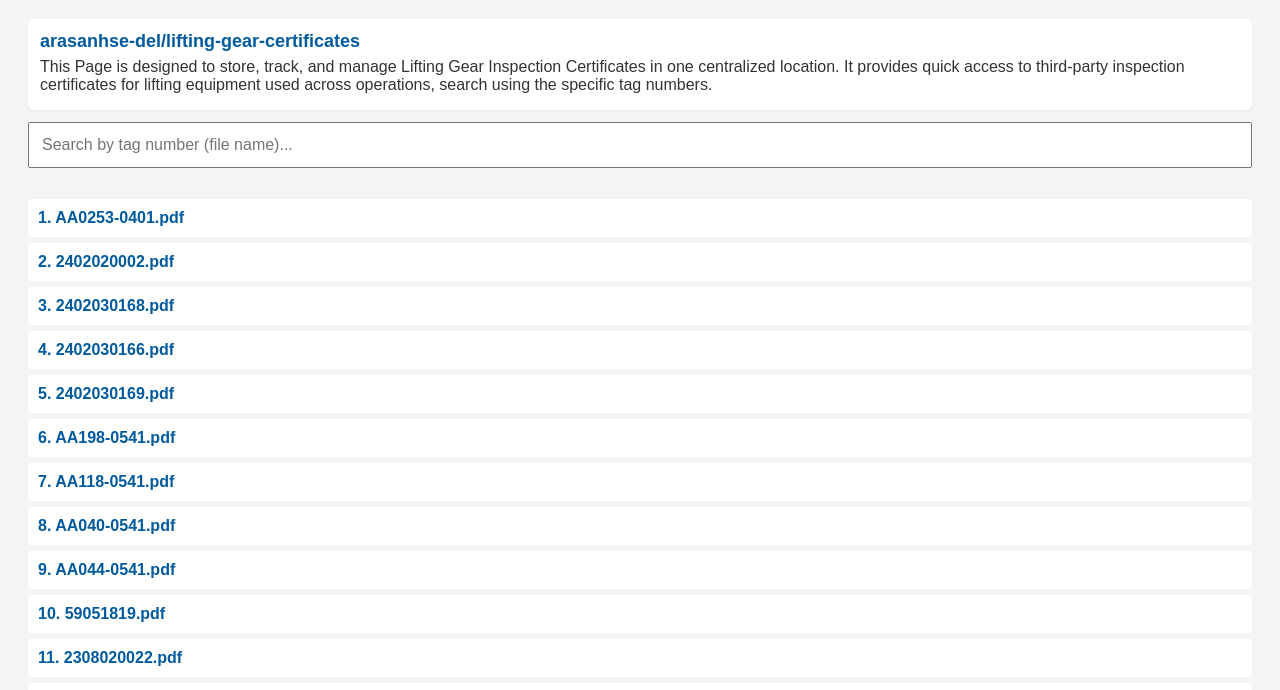
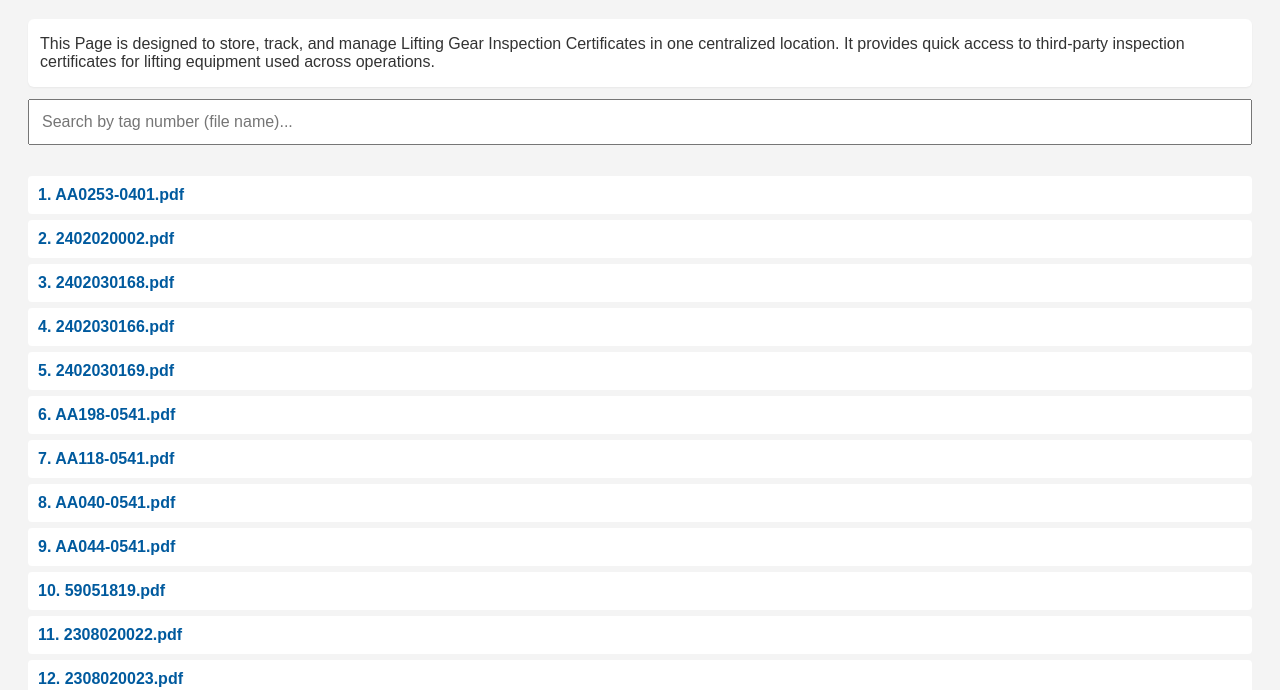
Before and after one commit to arasanhse-del/lifting-gear-certificates, a plain HTML site: page index.html in a window 1280 px wide. Shown: the part 89-779 px from the top of the page. Drawn offline with Linux system fonts and the light colour scheme.

Commit message:
Remove GitHub repository link, keep only descriptive notes

```diff
--- a/index.html
+++ b/index.html
@@ -67,10 +67,9 @@ a {
 
 <h1>Lifting Gear Certificate Search</h1>
 
-<!-- Repository info added above the search box -->
+<!-- Notes section -->
 <div id="repoInfo">
-  <h2><a href="https://github.com/arasanhse-del/lifting-gear-certificates" target="_blank">arasanhse-del/lifting-gear-certificates</a></h2>
-  <p>This Page is designed to store, track, and manage Lifting Gear Inspection Certificates in one centralized location. It provides quick access to third‑party inspection certificates for lifting equipment used across operations, search using the specific tag numbers.</p>
+  <p>This Page is designed to store, track, and manage Lifting Gear Inspection Certificates in one centralized location. It provides quick access to third‑party inspection certificates for lifting equipment used across operations.</p>
 </div>
 
 <input
```
